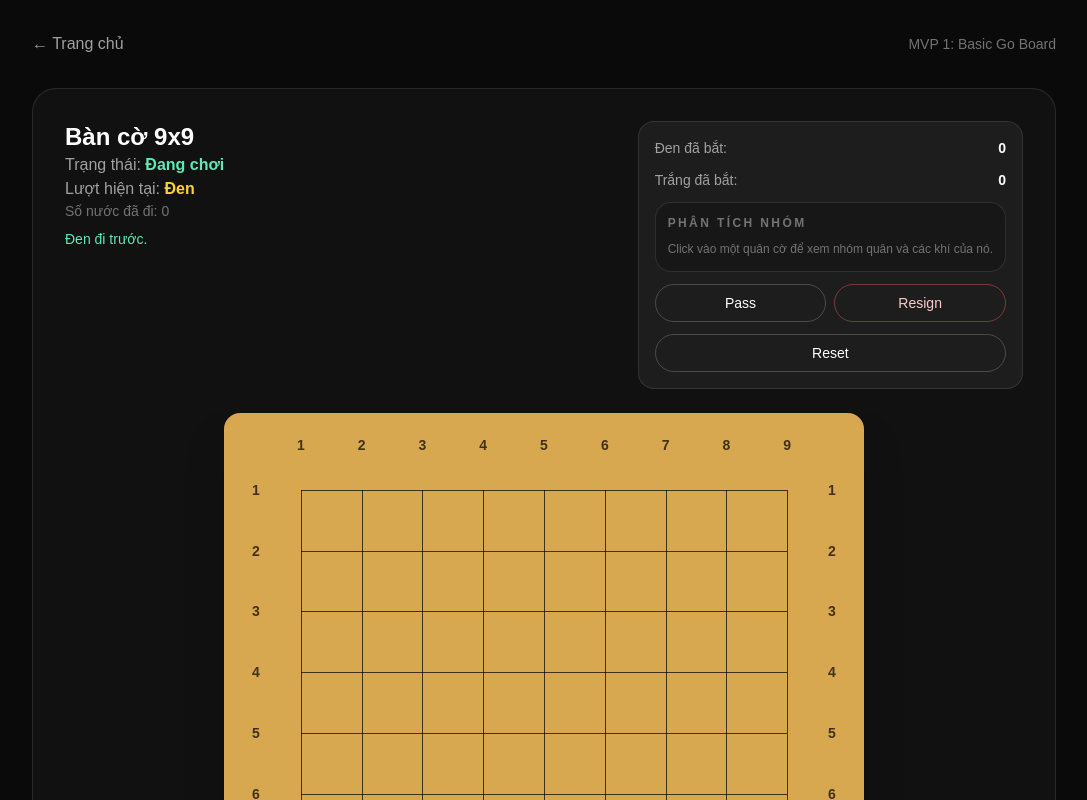
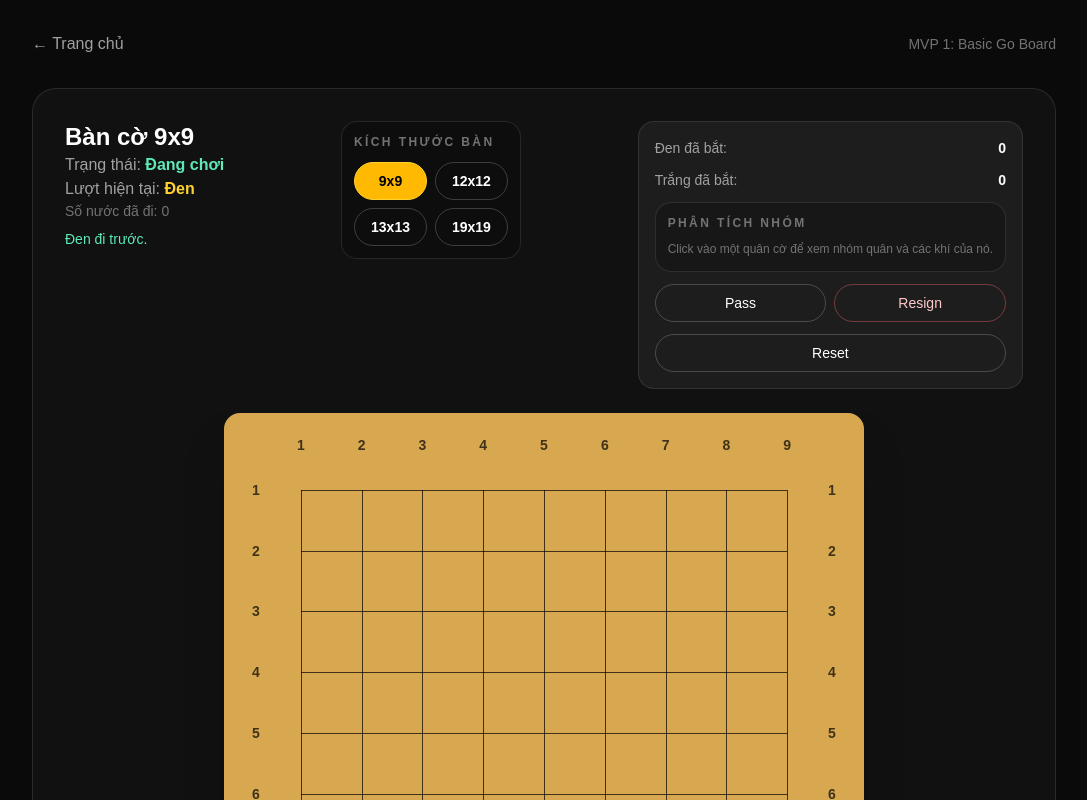
Before and after one commit to lmtvinh/go-vay-ai, a Next.js app: page /play in a window 1280 px wide. Shown: the top 800 px of the page, without its empty margins (96-1183 px from the left). Built offline with nearby package versions, Linux system fonts and the light colour scheme.

Commit message:
feat: add board size selector

```diff
--- a/components/goban/GoBoard.tsx
+++ b/components/goban/GoBoard.tsx
@@ -4,7 +4,6 @@ import { useState } from "react";
 import { useRouter } from "next/navigation";
 
 import {
-    BOARD_SIZE,
     areBoardsEqual,
     createEmptyBoard,
     getOpponent,
@@ -27,6 +26,10 @@ import GameEndPopup from "@/components/ui/GameEndPopup";
 import BoardGrid from "@/components/goban/BoardGrid";
 import { saveLatestGameReview } from "@/lib/go/gameReviewStorage";
 
+const SUPPORTED_BOARD_SIZES = [9, 12, 13, 19] as const;
+
+type BoardSize = (typeof SUPPORTED_BOARD_SIZES)[number];
+
 function getPlayerLabel(player: Player) {
     return player === "black" ? "Đen" : "Trắng";
 }
@@ -38,7 +41,8 @@ function getPointKey(point: Point) {
 export default function GoBoard() {
     const router = useRouter();
 
-    const [board, setBoard] = useState<Board>(() => createEmptyBoard());
+    const [boardSize, setBoardSize] = useState<BoardSize>(9);
+    const [board, setBoard] = useState<Board>(() => createEmptyBoard(9));
     const [currentPlayer, setCurrentPlayer] = useState<Player>("black");
     const [moveHistory, setMoveHistory] = useState<Move[]>([]);
     const [blackCaptured, setBlackCaptured] = useState(0);
@@ -71,6 +75,49 @@ export default function GoBoard() {
     function showError(error: string) {
         setErrorMessage(error);
         setMessage(error);
+    }
+
+    function saveReviewData({
+        nextMoves,
+        gameWinner,
+        reason,
+    }: {
+        nextMoves: Move[];
+        gameWinner: Player | null;
+        reason: GameEndReason;
+    }) {
+        saveLatestGameReview({
+            boardSize,
+            board,
+            moves: nextMoves,
+            blackCaptured,
+            whiteCaptured,
+            winner: gameWinner,
+            endReason: reason,
+            createdAt: new Date().toISOString(),
+        });
+    }
+
+    function resetGame(nextBoardSize: BoardSize = boardSize) {
+        setBoard(createEmptyBoard(nextBoardSize));
+        setCurrentPlayer("black");
+        setMoveHistory([]);
+        setBlackCaptured(0);
+        setWhiteCaptured(0);
+        setMessage("Đen đi trước.");
+        setGameStatus("playing");
+        setWinner(null);
+        setConsecutivePasses(0);
+        setEndReason(null);
+        setShowGameEndPopup(false);
+        setErrorMessage(null);
+        setSelectedPoint(null);
+        setKoPreviousBoard(null);
+    }
+
+    function handleBoardSizeChange(nextBoardSize: BoardSize) {
+        setBoardSize(nextBoardSize);
+        resetGame(nextBoardSize);
     }
 
     function handlePlaceStone(row: number, col: number) {
@@ -230,7 +277,6 @@ export default function GoBoard() {
         const nextMoves = [...moveHistory, nextMove];
 
         setMoveHistory(nextMoves);
-
         setWinner(gameWinner);
         setGameStatus("finished");
         setEndReason("resign");
@@ -250,44 +296,11 @@ export default function GoBoard() {
     }
 
     function handleReset() {
-        setBoard(createEmptyBoard());
-        setCurrentPlayer("black");
-        setMoveHistory([]);
-        setBlackCaptured(0);
-        setWhiteCaptured(0);
-        setMessage("Đen đi trước.");
-        setGameStatus("playing");
-        setWinner(null);
-        setConsecutivePasses(0);
-        setEndReason(null);
-        setShowGameEndPopup(false);
-        setErrorMessage(null);
-        setSelectedPoint(null);
-        setKoPreviousBoard(null);
+        resetGame();
     }
 
     function handleExitGameMode() {
         router.push("/");
-    }
-
-    function saveReviewData({
-        nextMoves,
-        gameWinner,
-        reason,
-    }: {
-        nextMoves: Move[];
-        gameWinner: Player | null;
-        reason: GameEndReason;
-    }) {
-        saveLatestGameReview({
-            board,
-            moves: nextMoves,
-            blackCaptured,
-            whiteCaptured,
-            winner: gameWinner,
-            endReason: reason,
-            createdAt: new Date().toISOString(),
-        });
     }
 
     function handleReviewGame() {
@@ -317,7 +330,9 @@ export default function GoBoard() {
             <div className="space-y-6">
                 <div className="flex flex-col gap-4 sm:flex-row sm:items-start sm:justify-between">
                     <div>
-                        <h2 className="text-2xl font-bold text-white">Bàn cờ 9x9</h2>
+                        <h2 className="text-2xl font-bold text-white">
+                            Bàn cờ {boardSize}x{boardSize}
+                        </h2>
 
                         <p className="text-neutral-400">
                             Trạng thái:{" "}
@@ -353,6 +368,27 @@ export default function GoBoard() {
                         </p>
 
                         <p className="mt-2 text-sm text-emerald-300">{message}</p>
+                    </div>
+
+                    <div className="rounded-2xl border border-white/10 bg-black/20 p-3">
+                        <p className="text-xs font-semibold uppercase tracking-[0.2em] text-neutral-500">
+                            Kích thước bàn
+                        </p>
+
+                        <div className="mt-3 grid grid-cols-2 gap-2">
+                            {SUPPORTED_BOARD_SIZES.map((size) => (
+                                <button
+                                    key={size}
+                                    onClick={() => handleBoardSizeChange(size)}
+                                    className={`rounded-full border px-4 py-2 text-sm font-semibold transition ${boardSize === size
+                                        ? "border-amber-300 bg-amber-400 text-black"
+                                        : "border-white/20 text-white hover:bg-white/10"
+                                        }`}
+                                >
+                                    {size}x{size}
+                                </button>
+                            ))}
+                        </div>
                     </div>
 
                     <div className="space-y-3 rounded-2xl border border-white/10 bg-white/5 p-4 text-sm">
@@ -457,7 +493,9 @@ export default function GoBoard() {
                 />
 
                 <div className="rounded-2xl border border-white/10 bg-white/5 p-4">
-                    <h3 className="mb-3 font-semibold text-white">Lịch sử nước đi</h3>
+                    <h3 className="mb-3 font-semibold text-white">
+                        Lịch sử nước đi
+                    </h3>
 
                     {moveHistory.length === 0 ? (
                         <p className="text-sm text-neutral-500">
--- a/lib/go/gameReviewStorage.ts
+++ b/lib/go/gameReviewStorage.ts
@@ -7,9 +7,12 @@ import type {
     Player,
 } from "@/lib/go/types";
 
+
+
 const STORAGE_KEY = "go-vay-ai:latest-game-review";
 
 export type SavedGameReview = {
+    boardSize: number;
     board: Board;
     moves: Move[];
     blackCaptured: number;
```
